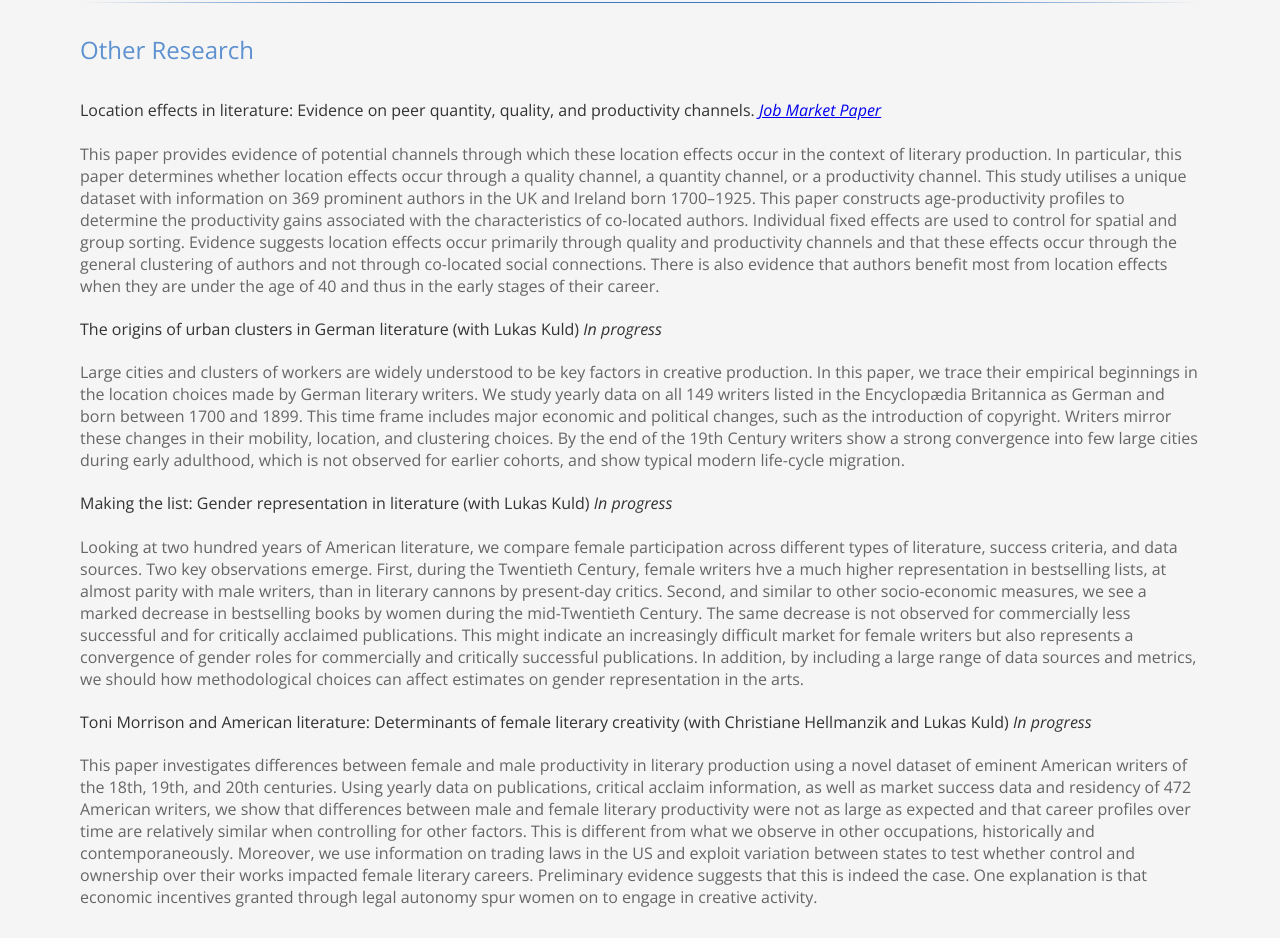
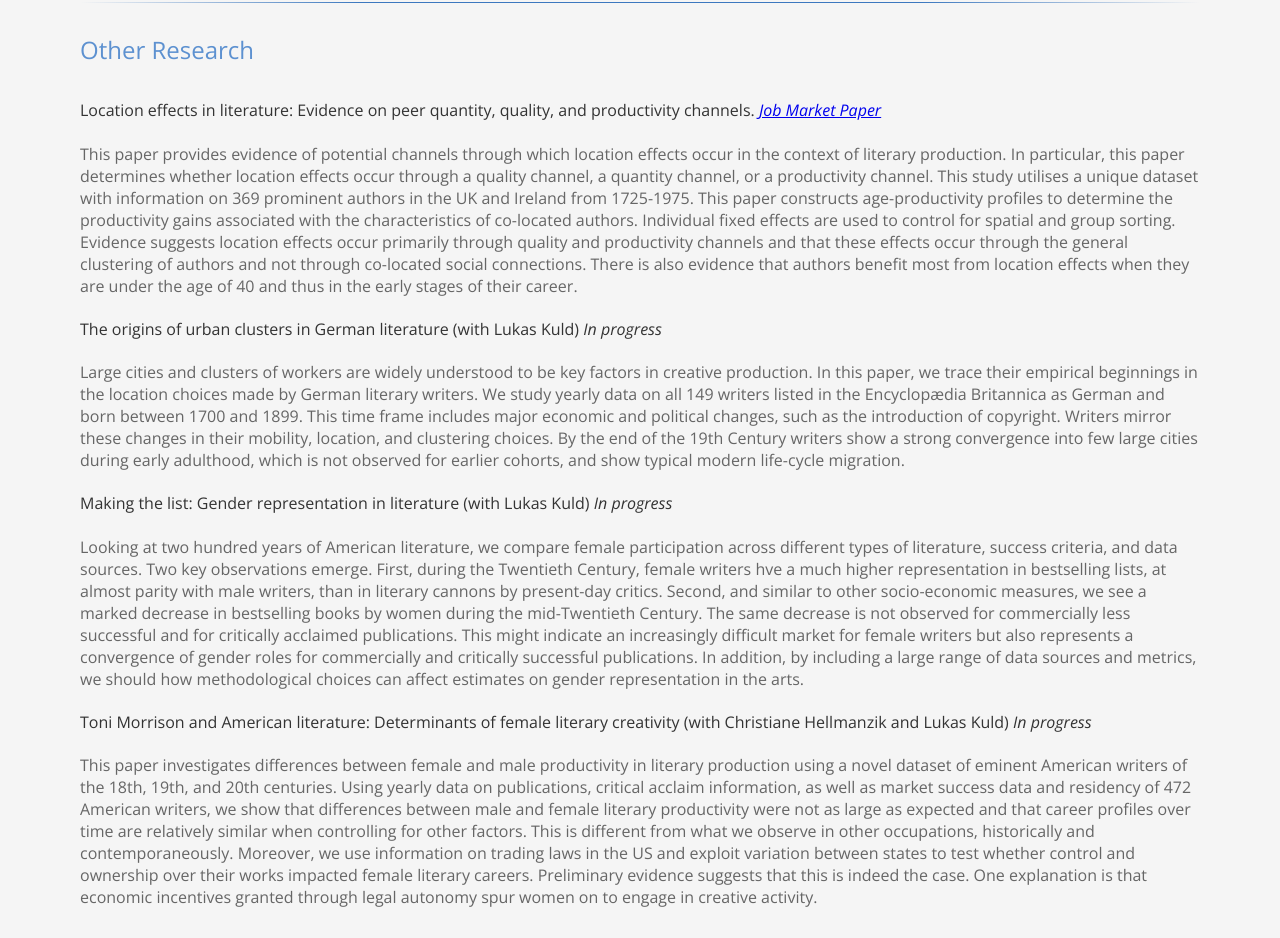
Before and after one commit to samitche/personal-website, a website: page index.html in a window 1280 px wide. Shown: the part 3908-4846 px from the top of the page. Drawn offline with nearby package versions, Linux system fonts and the light colour scheme.

Commit message:
Fixing typo in job market paper abstract

```diff
--- a/index.html
+++ b/index.html
@@ -363,10 +363,10 @@
     </a>
   </h4>
   <p>
-    This paper provides evidence of potential channels through which these location effects occur in the context of
+    This paper provides evidence of potential channels through which location effects occur in the context of
     literary production. In particular, this paper determines whether location effects occur through a quality channel,
     a quantity channel, or a productivity channel. This study utilises a unique dataset with information on 369
-    prominent authors in the UK and Ireland born 1700–1925. This paper constructs age-productivity profiles to determine
+    prominent authors in the UK and Ireland from 1725-1975. This paper constructs age-productivity profiles to determine
     the productivity gains associated with the characteristics of co-located authors. Individual fixed effects are used
     to control for spatial and group sorting. Evidence suggests location effects occur primarily through quality and
     productivity channels and that these effects occur through the general clustering of authors and not through
```
